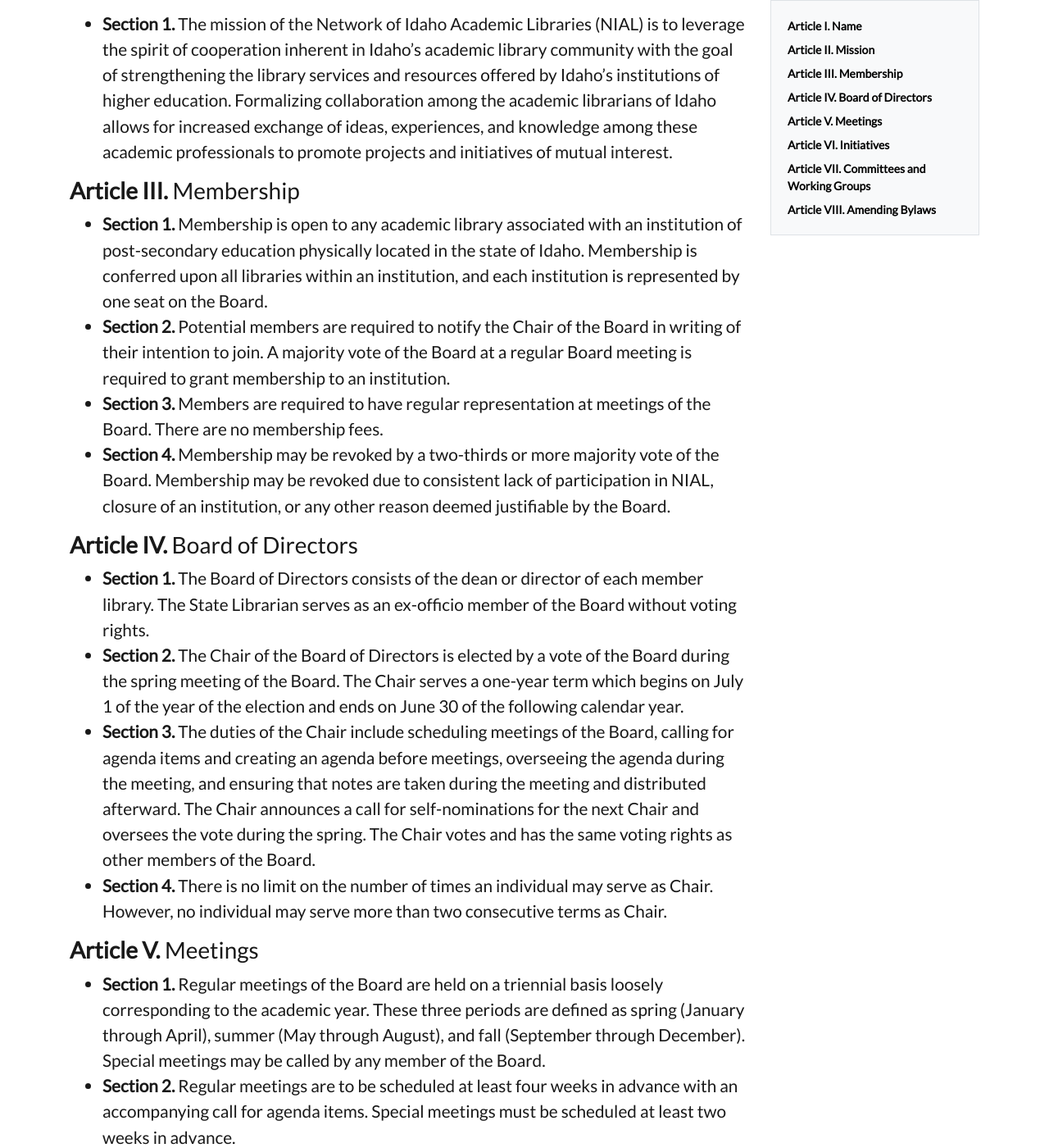
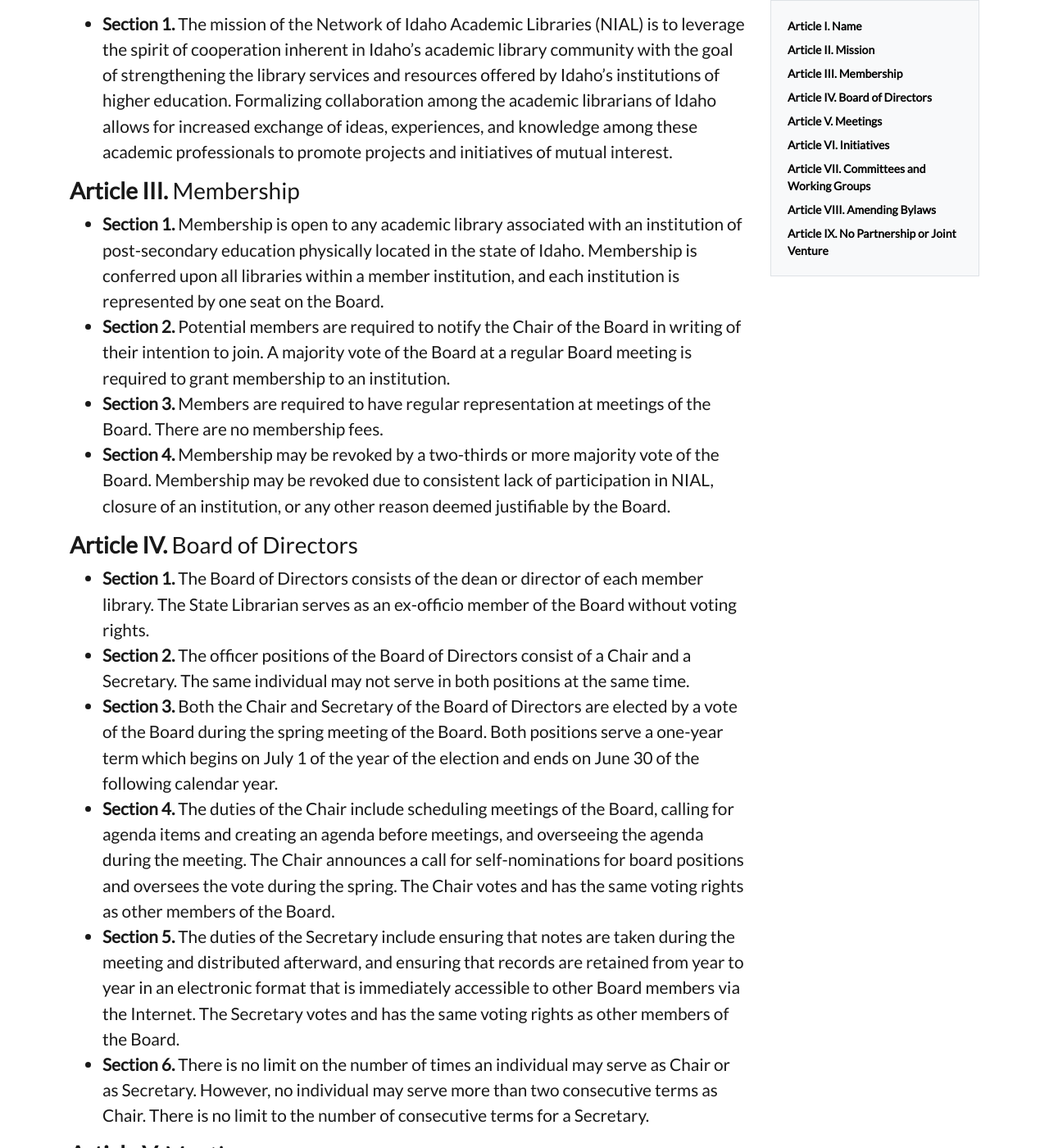
Before and after one commit to bhunter-udiaho/cbsite_source, a Jekyll site: the page built from pages/bylaws.md, in a window 1280 px wide and 1400 px high, scrolled down 428 px. Shown: the whole window at 82% size. Built offline with Jekyll 4.4.1, drawn with Linux system fonts in a browser that asks for light colours; some of the changed text lies outside the part shown.

Commit message:
Update from Forestry.io Ben Hunter updated pages/bylaws.md

```diff
--- a/pages/bylaws.md
+++ b/pages/bylaws.md
@@ -3,6 +3,7 @@
 title: Bylaws of the Network of Idaho Academic Libraries
 layout: about
 toc: true
+
 ---
 _Accepted 4/19/2021_
 
@@ -16,7 +17,7 @@
 
 ### **Article III.** Membership
 
-* **Section 1.** Membership is open to any academic library associated with an institution of post-secondary education physically located in the state of Idaho. Membership is conferred upon all libraries within an institution, and each institution is represented by one seat on the Board.
+* **Section 1.** Membership is open to any academic library associated with an institution of post-secondary education physically located in the state of Idaho. Membership is conferred upon all libraries within a member institution, and each institution is represented by one seat on the Board.
 * **Section 2.** Potential members are required to notify the Chair of the Board in writing of their intention to join. A majority vote of the Board at a regular Board meeting is required to grant membership to an institution.
 * **Section 3.** Members are required to have regular representation at meetings of the Board. There are no membership fees.
 * **Section 4.** Membership may be revoked by a two-thirds or more majority vote of the Board. Membership may be revoked due to consistent lack of participation in NIAL, closure of an institution, or any other reason deemed justifiable by the Board.
@@ -24,19 +25,21 @@
 ### **Article IV.** Board of Directors
 
 * **Section 1.** The Board of Directors consists of the dean or director of each member library. The State Librarian serves as an ex-officio member of the Board without voting rights.
-* **Section 2.** The Chair of the Board of Directors is elected by a vote of the Board during the spring meeting of the Board. The Chair serves a one-year term which begins on July 1 of the year of the election and ends on June 30 of the following calendar year.
-* **Section 3.** The duties of the Chair include scheduling meetings of the Board, calling for agenda items and creating an agenda before meetings, overseeing the agenda during the meeting, and ensuring that notes are taken during the meeting and distributed afterward. The Chair announces a call for self-nominations for the next Chair and oversees the vote during the spring. The Chair votes and has the same voting rights as other members of the Board.
-* **Section 4.** There is no limit on the number of times an individual may serve as Chair. However, no individual may serve more than two consecutive terms as Chair.
+* **Section 2.** The officer positions of the Board of Directors consist of a Chair and a Secretary. The same individual may not serve in both positions at the same time.
+* **Section 3.** Both the Chair and Secretary of the Board of Directors are elected by a vote of the Board during the spring meeting of the Board. Both positions serve a one-year term which begins on July 1 of the year of the election and ends on June 30 of the following calendar year.
+* **Section 4.** The duties of the Chair include scheduling meetings of the Board, calling for agenda items and creating an agenda before meetings, and overseeing the agenda during the meeting. The Chair announces a call for self-nominations for board positions and oversees the vote during the spring. The Chair votes and has the same voting rights as other members of the Board.
+* **Section 5.** The duties of the Secretary include ensuring that notes are taken during the meeting and distributed afterward, and ensuring that records are retained from year to year in an electronic format that is immediately accessible to other Board members via the Internet. The Secretary votes and has the same voting rights as other members of the Board.
+* **Section 6.** There is no limit on the number of times an individual may serve as Chair or as Secretary. However, no individual may serve more than two consecutive terms as Chair. There is no limit to the number of consecutive terms for a Secretary.
 
 ### **Article V.** Meetings
 
 * **Section 1.** Regular meetings of the Board are held on a triennial basis loosely corresponding to the academic year. These three periods are defined as spring (January through April), summer (May through August), and fall (September through December). Special meetings may be called by any member of the Board.
 * **Section 2.** Regular meetings are to be scheduled at least four weeks in advance with an accompanying call for agenda items. Special meetings must be scheduled at least two weeks in advance.
 * **Section 3.** The Chair of the Board is responsible for both scheduling regular meetings and securing virtual access for all members. Meetings may be held in a physical location provided that virtual attendance is available for remote participation.
-* **Section 4.** Meetings of the Board are conducted using the latest edition of Robert's Rules of Order, though relaxed rules of procedure are strongly encouraged and are considered the default. The Chair has discretion to require a formal implementation at any time during a meeting.
+* **Section 4.** Meetings of the Board are conducted using the latest edition of Robert’s Rules of Order, though relaxed rules of procedure are strongly encouraged and are considered the default. The Chair has discretion to require a formal implementation at any time during a meeting.
 * **Section 5.** A quorum of the Board is defined as at least seventy percent of Board members. A quorum is required for Board votes to be binding.
 * **Section 6.** Board members may send a designee to attend on their behalf when circumstances necessitate a designee, but this should be done sparingly and only when deemed necessary.
-* **Section 7.** Board meetings are open to any employee of a NIAL member library or the Idaho Commission for Libraries. Other individuals may attend as guests of Board members. If the Board meeting is being held physically, priority seating in the location is given to Board members.
+* **Section 7.** Board meetings are open to any employee of a NIAL member library or the Idaho Commission for Libraries, as well as to the general public. If the Board meeting is being held physically, priority seating in the location is given to Board members
 
 ### **Article VI.** Initiatives
 
@@ -56,3 +59,7 @@
 
 * **Section 1.** Recommendation for changes to these Bylaws may originate with the Board. All changes must be approved through a two-thirds or more majority vote of the Board.
 * **Section 2.** The Board may make editorial changes to the Bylaws which do not change their substance or meaning.
+
+### **Article IX.** No Partnership or Joint Venture
+
+* **Section 1.** Nothing contained herein is intended to or shall form a joint venture or partnership among the member institutions. Nothing contained herein shall form an employment or agency relationship among NIAL, or the member institutions and any individual.
```
